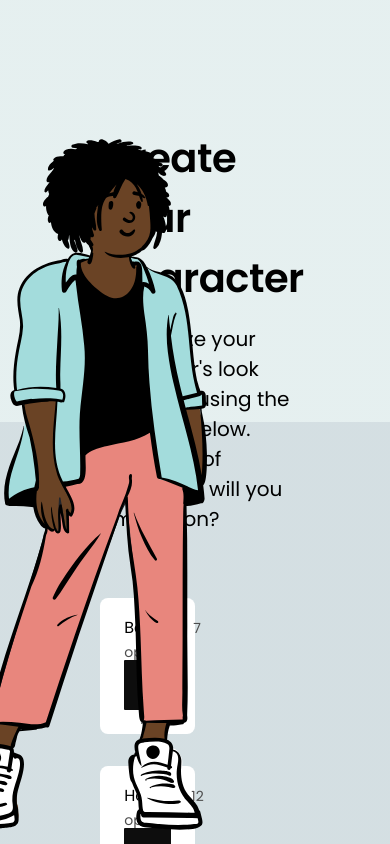
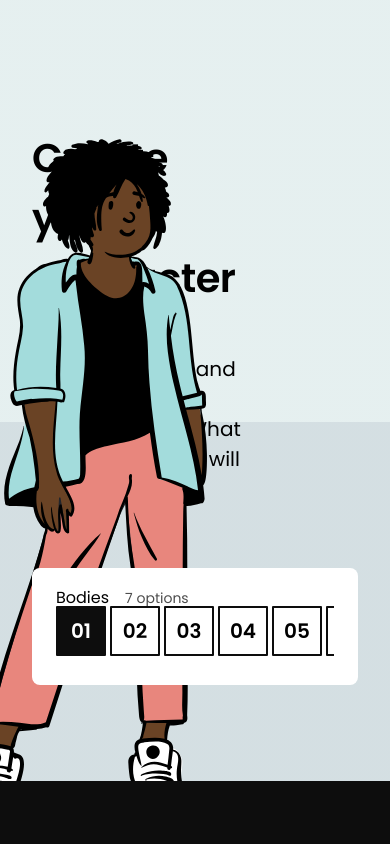
Before and after one commit to JayDouglass/character-creator, a React (Vite) app: page / in a window 390 px wide. Shown: the top 844 px of the page. Built offline with nearby package versions, Linux system fonts and the light colour scheme.

Commit message:
exercise 5: mobile: fixed control pane

```diff
--- a/src/components/CharacterEditor/CharacterEditor.jsx
+++ b/src/components/CharacterEditor/CharacterEditor.jsx
@@ -30,15 +30,15 @@ function App() {
 
   return (
     <main className={styles.characterEditor}>
-      <MaxWidthWrapper className={`${styles.maxWidthWrapper} max-w-[65%]`}>
-        <header className={styles.header}>
+      <MaxWidthWrapper className={`${styles.maxWidthWrapper}`}>
+        <header className={`${styles.header} max-w-[65%]`}>
           <h1 className={styles.title}>Create your Character</h1>
           <p className={styles.description}>
             Customize your character's look and style using the
             controls below. What sort of adventure will you embark on?{' '}
           </p>
         </header>
-        <div className={`${styles.controlColumn} max-w-[50%]`}>
+        <div className={`${styles.controlColumn} md:max-w-[50%] md:block md:static flex gap-4 overflow-x-auto relative z-10`}>
           <ControlPane
             title="Bodies"
             options={bodyOptions}
--- a/src/components/ControlPane/ControlPane.jsx
+++ b/src/components/ControlPane/ControlPane.jsx
@@ -13,7 +13,7 @@ const ControlPane = ({
   handleSelectOption,
 }) => {
   return (
-    <div className={styles.controlPane}>
+    <div className={`${styles.controlPane} max-w-full`}>
       <h2 className={styles.title}>
         {title}
 
```
